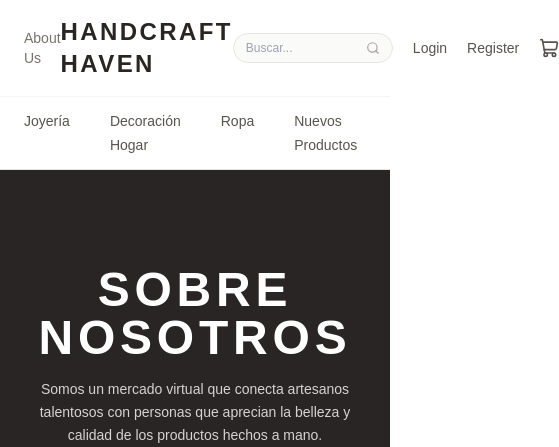
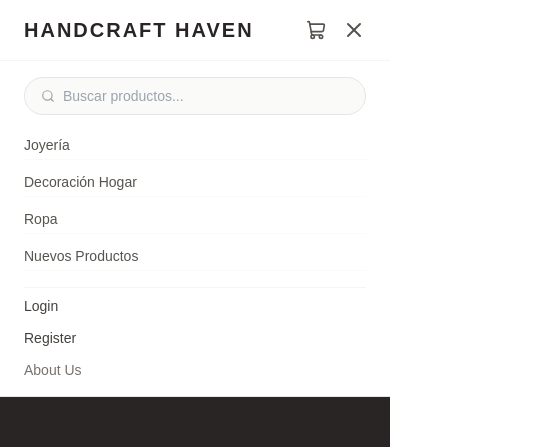
Before and after one commit to calizayaalex5/handcraft-project-cse341-01, a Next.js app: page /about in a window 390 px wide. Both pictures are taken after a click on the button "Abrir menú". Shown: the top 447 px of the page, 559 px wide, since content can reach past the window. Built offline with nearby package versions, Linux system fonts and the light colour scheme.

Commit message:
feat: enhance Navbar component with mobile menu and improved user interactions

```diff
--- a/app/components/Navbar.tsx
+++ b/app/components/Navbar.tsx
@@ -1,6 +1,6 @@
 "use client"
 import Link from "next/link"
-import { ShoppingCart, User, LogOut, Search } from "lucide-react"
+import { ShoppingCart, LogOut, Search, Menu, X } from "lucide-react"
 import { useAuth } from "@/app/context/AuthContext"
 import { useState } from "react"
 import { useRouter } from "next/navigation"
@@ -17,6 +17,7 @@ const categories = [
 export default function Navbar() {
     const { user, logout } = useAuth()
     const [query, setQuery] = useState("")
+    const [menuOpen, setMenuOpen] = useState(false)
     const router = useRouter()
     const cartCount = useCartCount()
 
@@ -24,22 +25,23 @@ export default function Navbar() {
         if (!query.trim()) return
         router.push(`/search?q=${encodeURIComponent(query)}`)
         setQuery("")
+        setMenuOpen(false)
     }
 
     return (
         <header className="bg-white border-b border-stone-200 sticky top-0 z-50">
 
         <div className="max-w-7xl mx-auto flex items-center justify-between px-6 py-4">
-                <Link href="/about" className="text-sm text-stone-500 hover:text-stone-800 transition">
+            <Link href="/about" className="text-sm text-stone-500 hover:text-stone-800 transition hidden md:block">
             About Us
             </Link>
 
-                <Link href="/" className="text-2xl font-bold tracking-widest text-stone-800 uppercase">
+            <Link href="/" className="text-xl md:text-2xl font-bold tracking-widest text-stone-800 uppercase">
             Handcraft Haven
             </Link>
 
-                <div className="flex items-center gap-5 text-stone-600">
-
+            {/* Desktop */}
+            <div className="hidden md:flex items-center gap-5 text-stone-600">
             <div className="flex items-center gap-2 border border-stone-200 rounded-full px-3 py-1.5 bg-stone-50">
                 <input
                 type="text"
@@ -57,15 +59,9 @@ export default function Navbar() {
             {user ? (
                 <>
                 <Link href="/profile" className="flex items-center gap-2 text-sm hover:text-stone-900 transition">
-
                     <div className="relative w-8 h-8 bg-stone-200 rounded-full overflow-hidden flex-shrink-0">
                     {user.image ? (
-                                <Image
-                                    src={user.image}
-                                    alt={user.name}
-                                    fill
-                                    className="object-cover"
-                                />
+                        <Image src={user.image} alt={user.name} fill className="object-cover" />
                     ) : (
                         <div className="w-full h-full flex items-center justify-center bg-stone-800 text-white text-xs font-bold">
                         {user.name.charAt(0).toUpperCase()}
@@ -75,20 +71,12 @@ export default function Navbar() {
                     <span>{user.name.split(" ")[0]}</span>
                 </Link>
                 {user.role === "ADMIN" && (
-                            <Link href="/admin" className="text-sm text-purple-600 hover:text-purple-800 transition font-medium">
-                                Admin
-                            </Link>
+                    <Link href="/admin" className="text-sm text-purple-600 hover:text-purple-800 transition font-medium">Admin</Link>
                 )}
                 {user.role === "SELLER" && (
-                            <Link href="/seller" className="text-sm text-blue-600 hover:text-blue-800 transition font-medium">
-                                Mi Tienda
-                            </Link>
+                    <Link href="/seller" className="text-sm text-blue-600 hover:text-blue-800 transition font-medium">Mi Tienda</Link>
                 )}
-                        <button
-                            onClick={logout}
-                            aria-label="Cerrar sesión"
-                            className="flex items-center gap-1 text-sm text-red-400 hover:text-red-600 transition"
-                        >
+                <button onClick={logout} aria-label="Cerrar sesión" className="text-red-400 hover:text-red-600 transition">
                     <LogOut size={16} />
                 </button>
                 </>
@@ -108,9 +96,95 @@ export default function Navbar() {
                 )}
             </Link>
             </div>
+
+            {/* Mobile — carrito + hamburguesa */}
+            <div className="flex md:hidden items-center gap-4">
+            <Link href="/cart" aria-label="Ver carrito" className="relative text-stone-600">
+                <ShoppingCart size={20} />
+                {cartCount > 0 && (
+                <span className="absolute -top-2 -right-2 bg-red-500 text-white text-xs rounded-full w-4 h-4 flex items-center justify-center font-bold">
+                    {cartCount > 9 ? "9+" : cartCount}
+                </span>
+                )}
+            </Link>
+            <button
+                onClick={() => setMenuOpen(!menuOpen)}
+                aria-label="Abrir menú"
+                className="text-stone-600"
+            >
+                {menuOpen ? <X size={24} /> : <Menu size={24} />}
+            </button>
+            </div>
         </div>
 
-            <nav className="border-t border-stone-100">
+        {/* Mobile menu */}
+        {menuOpen && (
+            <div className="md:hidden bg-white border-t border-stone-100 px-6 py-4 flex flex-col gap-4">
+
+            <div className="flex items-center gap-2 border border-stone-200 rounded-full px-4 py-2 bg-stone-50">
+                <Search size={14} className="text-stone-400" />
+                <input
+                type="text"
+                value={query}
+                onChange={(e) => setQuery(e.target.value)}
+                onKeyDown={(e) => e.key === "Enter" && handleSearch()}
+                placeholder="Buscar productos..."
+                className="flex-1 outline-none text-sm text-stone-700 bg-transparent"
+                />
+            </div>
+
+            <div className="flex flex-col gap-2">
+                {categories.map((cat) => (
+                <Link
+                    key={cat.href}
+                    href={cat.href}
+                    onClick={() => setMenuOpen(false)}
+                    className="text-sm text-stone-600 hover:text-stone-900 py-1 border-b border-stone-50"
+                >
+                    {cat.label}
+                </Link>
+                ))}
+            </div>
+
+            {user ? (
+                <div className="flex flex-col gap-3 pt-2 border-t border-stone-100">
+                    <Link href="/profile" onClick={() => setMenuOpen(false)} className="flex items-center gap-3 text-sm text-stone-700">
+                        <div className="relative w-8 h-8 bg-stone-200 rounded-full overflow-hidden">
+                        {user.image ? (
+                            <Image src={user.image} alt={user.name} fill className="object-cover" />
+                        ) : (
+                            <div className="w-full h-full flex items-center justify-center bg-stone-800 text-white text-xs font-bold">
+                            {user.name.charAt(0).toUpperCase()}
+                            </div>
+                        )}
+                        </div>
+                        {user.name}
+                    </Link>
+                    {user.role === "ADMIN" && (
+                        <Link href="/admin" onClick={() => setMenuOpen(false)} className="text-sm text-purple-600">Panel Admin</Link>
+                    )}
+                    {user.role === "SELLER" && (
+                        <Link href="/seller" onClick={() => setMenuOpen(false)} className="text-sm text-blue-600">Mi Tienda</Link>
+                    )}
+                    <Link href="/about" onClick={() => setMenuOpen(false)} className="text-sm text-stone-500">About Us</Link>
+                    <button
+                        onClick={() => { logout(); setMenuOpen(false) }}
+                        className="text-sm text-red-400 text-left"
+                    >
+                        Cerrar sesión
+                    </button>
+                </div>
+            ) : (
+                <div className="flex flex-col gap-3 pt-2 border-t border-stone-100">
+                <Link href="/login" onClick={() => setMenuOpen(false)} className="text-sm text-stone-700">Login</Link>
+                <Link href="/register" onClick={() => setMenuOpen(false)} className="text-sm text-stone-700">Register</Link>
+                <Link href="/about" onClick={() => setMenuOpen(false)} className="text-sm text-stone-500">About Us</Link>
+                </div>
+            )}
+            </div>
+        )}
+
+        <nav className="hidden md:block border-t border-stone-100">
             <ul className="max-w-7xl mx-auto flex justify-center gap-10 px-6 py-3">
             {categories.map((cat) => (
                 <li key={cat.href}>
@@ -127,4 +201,5 @@ export default function Navbar() {
 
         </header>
     )
+
 }
```
Lines whose indentation alone changed are shown as unchanged.
